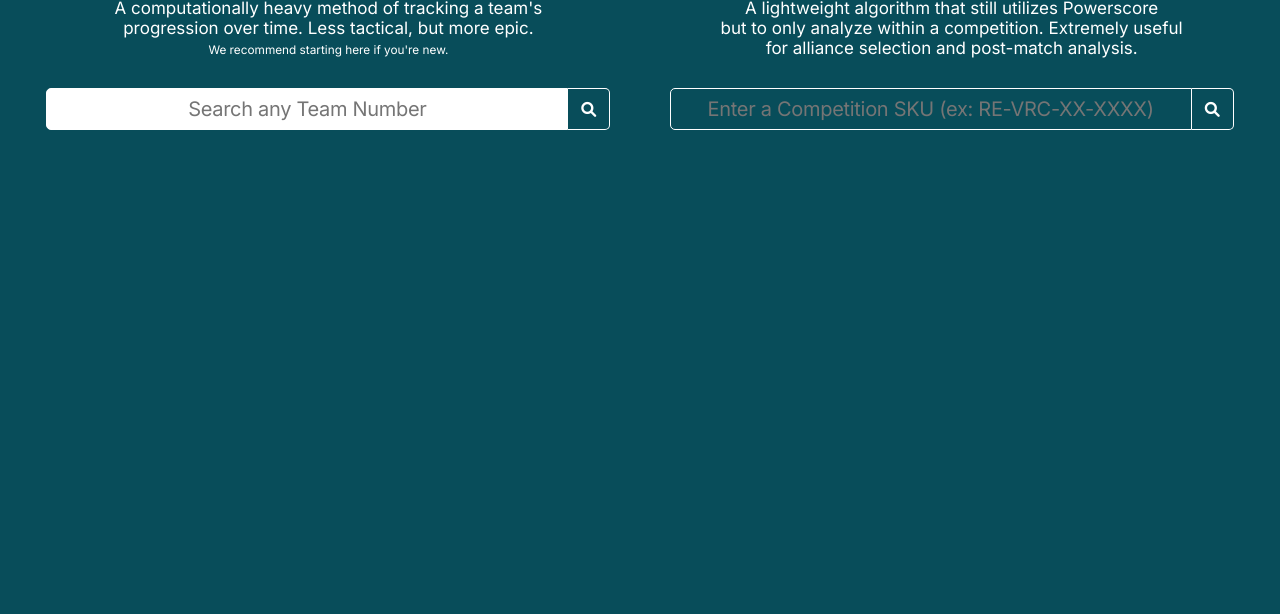
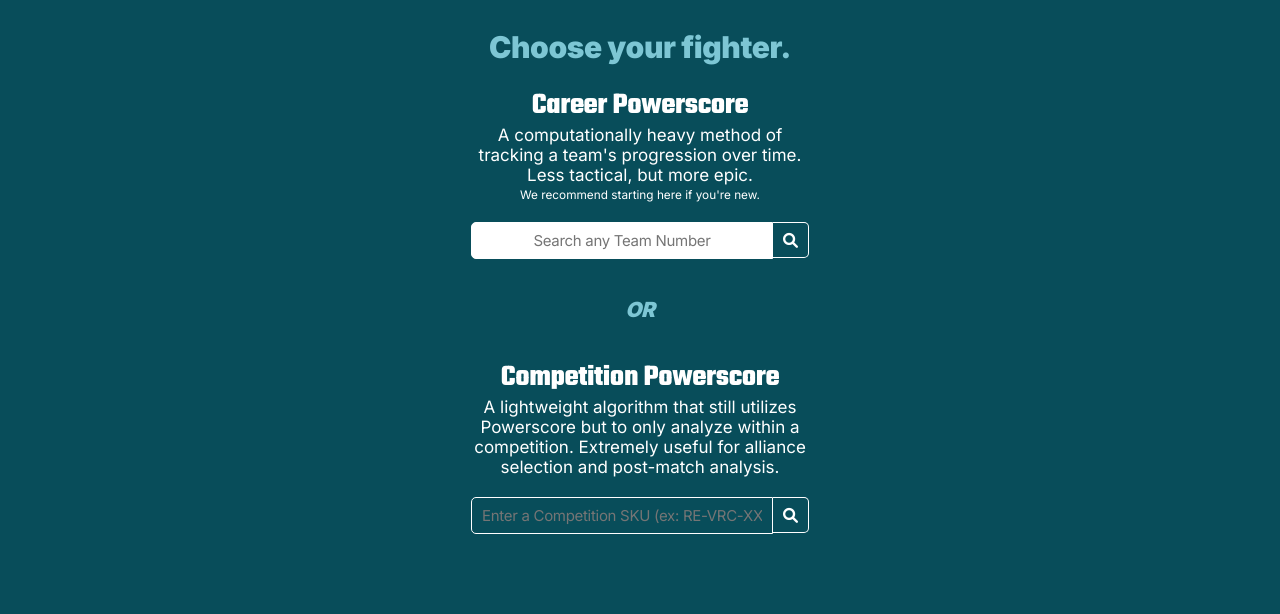
Before and after one commit to AjayaRamachandran/PowerScore, a Flask app: page / in a window 1280 px wide. Shown: the part 501-1115 px from the top of the page. Before the commit the page ends 631 px from the top, so only its background shows below. Run offline with Flask 3, Linux system fonts and the light colour scheme.

Commit message:
splash mobile could be done

```diff
--- a/api/app.py
+++ b/api/app.py
@@ -23,7 +23,7 @@ def index():
     if 'iphone' in user_agent or 'android' in user_agent:
         return render_template('splash-mobile.html')
     else:
-        return render_template("splash.html", banner = img_tag, favicon = "")#base64.b64encode(open('favicon.ico', 'rb').read()).decode('utf-8'))
+        return render_template("splash-mobile.html", banner = img_tag, favicon = "")#base64.b64encode(open('favicon.ico', 'rb').read()).decode('utf-8'))
 
 @app.route("/teams", methods=["GET"])
 def handle_teams():
--- a/api/templates/splash-mobile.html
+++ b/api/templates/splash-mobile.html
@@ -33,8 +33,8 @@
             justify-content: center;
             align-items: center;
             text-align: center;
-            height: 64px;
-            font-size: 38px;
+            height: 40px;
+            font-size: 30px;
             font-weight: 900;
         }
         .title3 {
@@ -48,7 +48,7 @@
             align-items: center;
             text-align: center;
             height: 78px;
-            font-size: 40px;
+            font-size: 30px;
             font-weight: 900;
         }
         body {
@@ -87,10 +87,10 @@
             padding: 0;
             display: flex;
             justify-content: center;
+            flex-direction: column;
             align-items: center;
             text-align: center;
-            height: 20px;
-            width: 100%;
+            width: 350px;
             font-size: 17px;
             letter-spacing: 0px;
             font-weight: 400;
@@ -103,12 +103,11 @@
             display: flex;
             justify-content: center;
             align-items: center;
-            text-align: center;
-            width: 400px;
-            font-size: 18px;
+            width: 350px;
+            font-size: 16px;
             letter-spacing: 0px;
             font-weight: 400;
-            line-height: 25px;
+            line-height: 21px;
         }
         img {
             width: 100%;
@@ -143,6 +142,7 @@
             font-family: 'Inter', sans-serif;
             color: #ffffff;
             margin: 0;
+            top: 0;
             padding: 0;
             display: flex;
             flex-direction: column;
@@ -151,24 +151,24 @@
             text-align: center;
             font-size: 40px;
             font-weight: 900;
-            width: 100vw;
-            height: 60vw;
+            width: 100%;
+            height: 450px;
             background-size: cover;
-            background-image: url("https://www.dropbox.com/scl/fi/djzzukduaqposol2o43e2/BannerSmall.jpg?rlkey=eo1cmm4zx65semjv7p6h1z9k2&st=pszva3xr&raw=1");
+            background-image: url("https://www.dropbox.com/scl/fi/peqq4w3n1rzsmtul2kdvu/BannerSmall.jpg?rlkey=q1gz8ytrnayimgfofqfcghj42&st=0tovckvh&raw=1");
         }
         .banner2-title {
             font-family: 'Inter', sans-serif;
             color: #ffffff;
             margin: 0;
-            padding: 0;
+            padding: 50px 0 0 0;
             display: flex;
             flex-direction: column;
             justify-content: center;
             align-items: center;
             text-align: center;
-            font-size: 40px;
+            font-size: 32px;
             font-weight: 900;
-            width: 450px;
+            width: 350px;
         }
         .search-bars-parent-container {
             display: flex;
@@ -195,12 +195,12 @@
             flex-direction: column;
         }
         .left-content-parent-container {
-            text-align: center;
+            align-items: center;
             display: flex;
             flex-direction: column;
         }
         .right-content-parent-container {
-            text-align: center;
+            align-items: center;
             display: flex;
             flex-direction: column;
         }
@@ -209,9 +209,9 @@
             justify-content: center;
         }
         .input-container input {
-            width: 350px;
-            height: 20px;
-            font-size: 20px;
+            width: 280px;
+            height: 15px;
+            font-size: 15px;
             padding: 10px;
             border-radius: 5px 0 0 5px;
             border: 1px solid #ffffff;
@@ -226,9 +226,9 @@
             justify-content: center;
         }
         .input-container2 input {
-            width: 350px;
-            height: 20px;
-            font-size: 20px;
+            width: 280px;
+            height: 15px;
+            font-size: 15px;
             padding: 10px;
             border-radius: 5px 0 0 5px;
             border: 1px solid #ffffff;
@@ -239,8 +239,8 @@
             color: #ffffff;
         }
         .input-container button {
-            width: 42px;
-            height: 42px;
+            width: 36px;
+            height: 36px;
             border: 1px solid #ffffff;
             border-left: none;
             background-color: #084d5a;
@@ -499,9 +499,7 @@
         <div class="search-bars-parent-container">
             <div class="left-content-parent-container">
                 <div class="title2">Career Powerscore</div>
-                <div class="body3">A computationally heavy method of tracking a team's</div>
-                <div class="body3">progression over time. Less tactical, but more epic.</div>
-                <div class="body3"><small><small>We recommend starting here if you're new.</small></small></div>
+                <div class="body3">A computationally heavy method of tracking a team's progression over time. Less tactical, but more epic.<small><small>We recommend starting here if you're new.</small></small></div>
                 <div class="gap">
                     <div class="gap"></div>
                 </div>
@@ -528,9 +526,7 @@
             </div>
             <div class="right-content-parent-container">
                 <div class="title2">Competition Powerscore</div>
-                <div class="body3">A lightweight algorithm that still utilizes Powerscore</div>
-                <div class="body3">but to only analyze within a competition. Extremely useful</div>
-                <div class="body3">for alliance selection and post-match analysis.</div>
+                <div class="body3">A lightweight algorithm that still utilizes Powerscore but to only analyze within a competition. Extremely useful for alliance selection and post-match analysis.</div>
                 <div class="gap">
                     <div class="gap"></div>
                 </div>
```
Also changed, not shown: BannerSmall.jpg.
